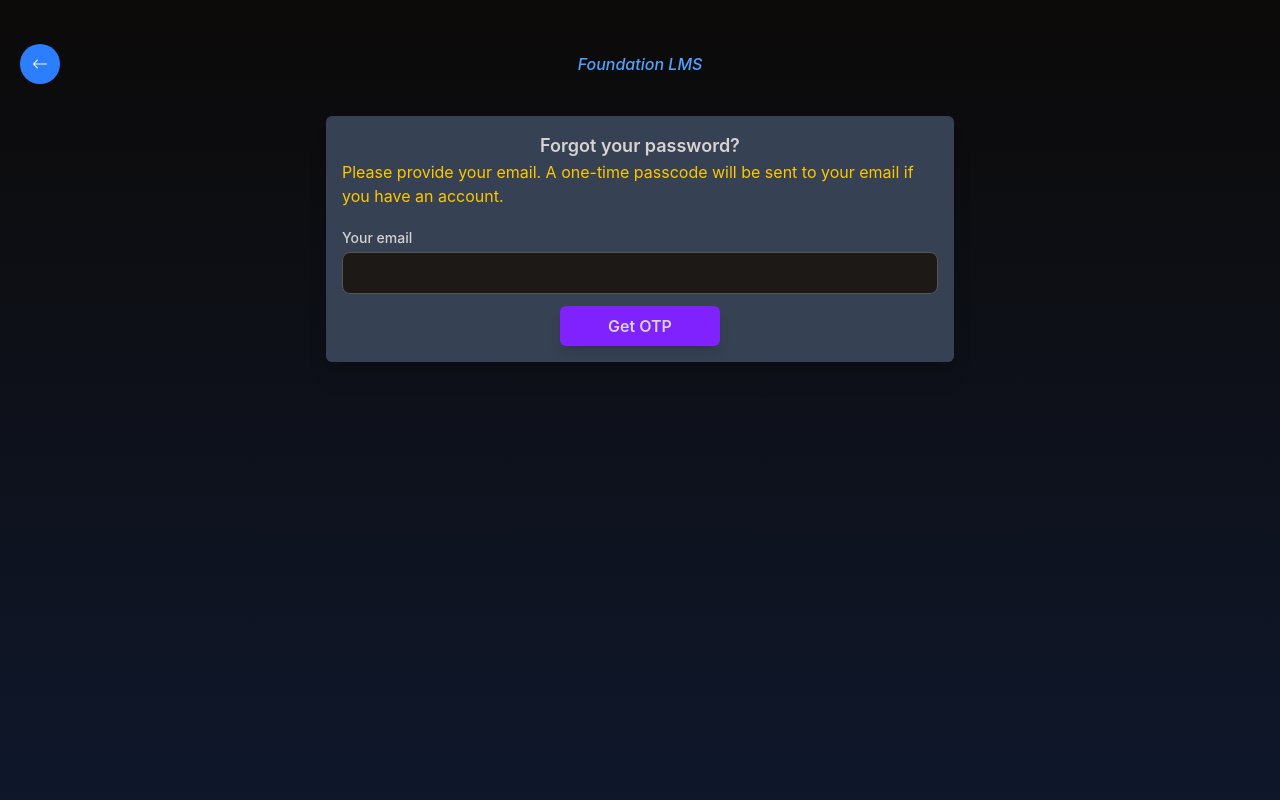
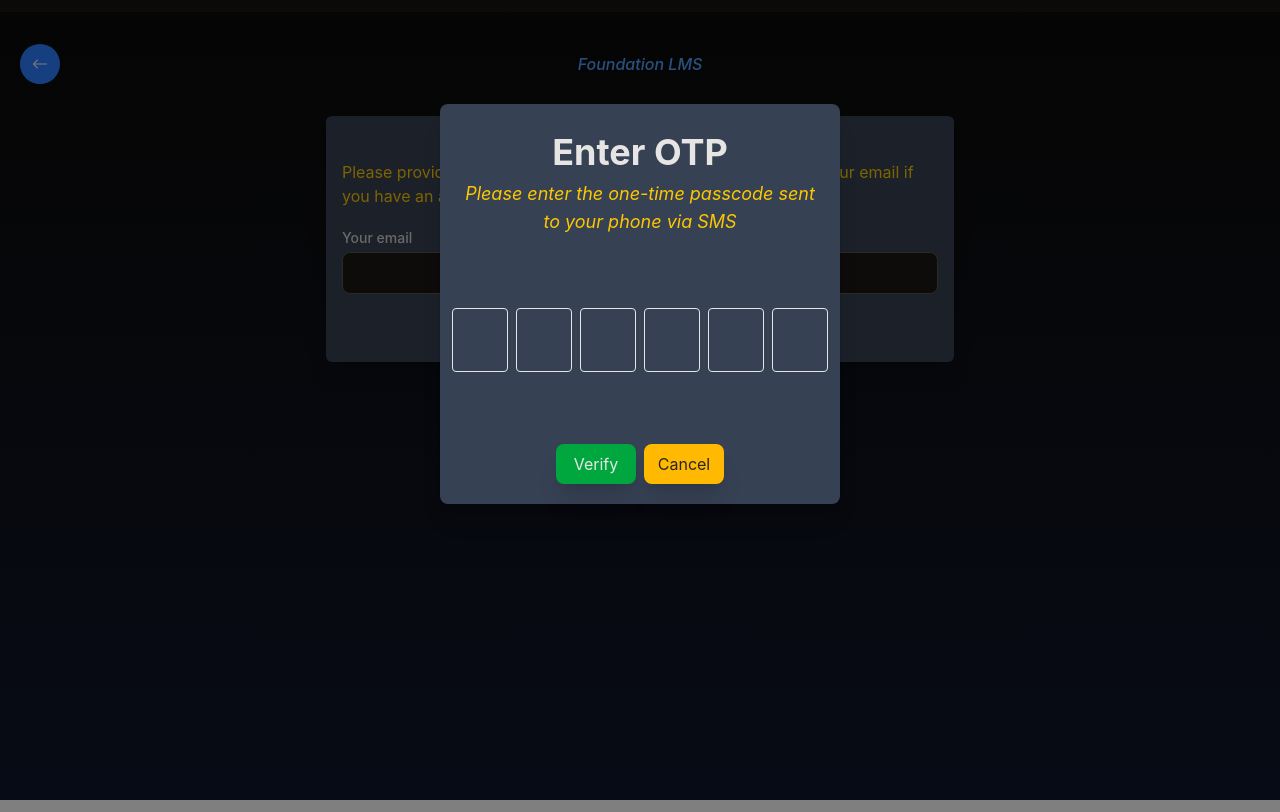
Before and after one commit to Awo-Nimi-04/foundation-lms, a React app in the folder frontend/: page /forgot-password in a window 1280 px wide. Built offline with nearby package versions, Linux system fonts and the light colour scheme; no server answers; the HTML template or start-up script is replaced by a standard one.

Commit message:
updated otp modal spinner, adjust frontend and backend url to support deployment and development

```diff
--- a/frontend/src/api/api.js
+++ b/frontend/src/api/api.js
@@ -1,7 +1,7 @@
 import axios from "axios";
 
 const api = axios.create({
-  baseURL: import.meta.env.VITE_API_BASE_URL,
+  baseURL: import.meta.env.VITE_API_BASE_URL || "http://localhost:5001",
 });
 
 api.interceptors.request.use((config) => {
--- a/frontend/src/pages/EditProfile.jsx
+++ b/frontend/src/pages/EditProfile.jsx
@@ -12,6 +12,7 @@ import OTPInput from "../components/ui/OTPInput";
 export default function EditProfile() {
   const { user, login } = useAuth();
   const { showLoading, hideLoading } = useLoading();
+  const [loading, setLoading] = useState();
   const [preview, setPreview] = useState(user.photo || null);
   const [file, setFile] = useState(null);
   const [otpVerified, setOtpVerified] = useState(false);
@@ -91,23 +92,28 @@ export default function EditProfile() {
   };
 
   const handleRequestOtp = async () => {
+    setLoading(true);
     try {
-
       await api.get("/auth/send-otp");
       setShowOtpInput(true);
     } catch (err) {
       console.error(err);
+    } finally {
+      setLoading(false);
     }
   };
 
   const handleVerifyOtp = async () => {
+    setLoading(true);
     try {
       const res = await api.post("/auth/verify-otp", { otp });
       setOtpVerified(true);
       setShowOtpInput(false);
     } catch (err) {
       console.error(err);
-      alert("OTP verification failed!")
+      alert("OTP verification failed!");
+    } finally {
+      setLoading(false);
     }
   };
 
@@ -127,13 +133,16 @@ export default function EditProfile() {
               </p>
             </div>
             <OTPInput onChange={(value) => setOtp(value)} />
-            <div className="space-x-2">
+            <div className="flex items-center space-x-2">
               <Button
                 customStyles={"w-20"}
                 variant="secondary"
                 onClick={handleVerifyOtp}
               >
-                Verify
+                {!loading && "Verify"}
+                {loading && (
+                  <div className="w-6 h-6 border-4 border-stone-600 border-t-stone-200 rounded-full animate-spin mx-auto p-2" />
+                )}
               </Button>
               <Button
                 customStyles={"w-20"}
@@ -212,7 +221,11 @@ export default function EditProfile() {
           variant="primary"
           onClick={handleRequestOtp}
         >
-          Change Password
+          {!loading && "Change Password"}
+
+          {loading && (
+            <div className="w-6 h-6 border-4 border-stone-600 border-t-stone-200 rounded-full animate-spin mx-auto p-2" />
+          )}
         </Button>
       )}
       {otpVerified && (
--- a/frontend/src/pages/ForgotPassword.jsx
+++ b/frontend/src/pages/ForgotPassword.jsx
@@ -7,6 +7,7 @@ import OTPInput from "../components/ui/OTPInput";
 import { motion, AnimatePresence } from "framer-motion";
 import { useAuth } from "../context/AuthContext";
 import BackButton from "../components/ui/BackButton";
+import { s } from "framer-motion/client";
 
 export default function ForgotPassword() {
   const { login } = useAuth();
@@ -14,9 +15,11 @@ export default function ForgotPassword() {
   const [otp, setOtp] = useState("");
   const [showOtpInput, setShowOtpInput] = useState(false);
   const [errorMessage, setErrorMessage] = useState("");
+  const [loading, setLoading] = useState(false);
   const navigate = useNavigate();
 
   const handleRequestOtp = async () => {
+    setLoading(true);
     try {
       await api.post("auth/otp-login", { otp, email });
       setShowOtpInput(true);
@@ -25,10 +28,13 @@ export default function ForgotPassword() {
       const error = err.response?.data?.error || "Something went wrong.";
       setErrorMessage(error);
       console.log(err);
+    } finally {
+      setLoading(false);
     }
   };
 
   const handleVerifyOtp = async () => {
+    setLoading(true);
     try {
       const res = await api.post("/auth/verify-otp-login", { otp, email });
       login(res.data.access_token, res.data.user);
@@ -41,6 +47,8 @@ export default function ForgotPassword() {
       const error = err.response?.data?.error || "Something went wrong.";
       setErrorMessage(error);
       console.error(err);
+    } finally {
+      setLoading(false);
     }
   };
 
@@ -49,7 +57,7 @@ export default function ForgotPassword() {
       <div className="absolute top-11 left-5">
         <BackButton />
       </div>
-      {showOtpInput && (
+      {!showOtpInput && (
         <div className="absolute z-50 bg-black/50 w-full h-full p-3">
           <AnimatePresence>
             <motion.div
@@ -75,13 +83,16 @@ export default function ForgotPassword() {
                   </p>
                 )}
               </div>
-              <div className="space-x-2">
+              <div className="flex items-center space-x-2">
                 <Button
                   customStyles={"w-20"}
                   variant="secondary"
                   onClick={handleVerifyOtp}
                 >
-                  Verify
+                  {!loading && "Verify"}
+                  {loading && (
+                    <div className="w-6 h-6 border-4 border-stone-600 border-t-stone-200 rounded-full animate-spin mx-auto p-2" />
+                  )}
                 </Button>
                 <Button
                   customStyles={"w-20"}
@@ -119,7 +130,10 @@ export default function ForgotPassword() {
             onClick={handleRequestOtp}
             className="mt-3 w-40 bg-violet-600 p-2 text-stone-300 font-semibold rounded-md shadow-lg cursor-pointer hover:bg-violet-700"
           >
-            Get OTP
+            {!loading && "Get OTP"}
+            {loading && (
+              <div className="w-8 h-8 mx-auto border-4 border-stone-600 border-t-stone-200 rounded-full animate-spin" />
+            )}
           </button>
         </div>
       </div>
```
Also changed, not shown: 1 other file (tests, documents, lock files or other folders).
